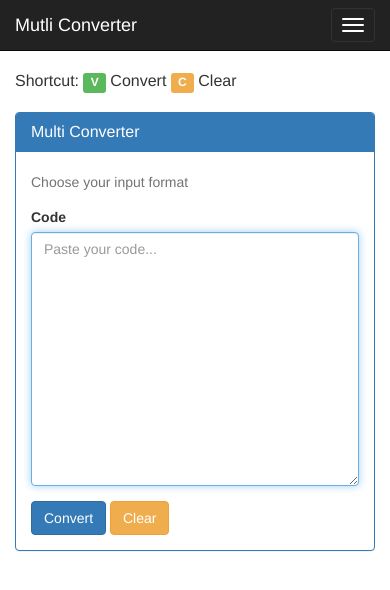
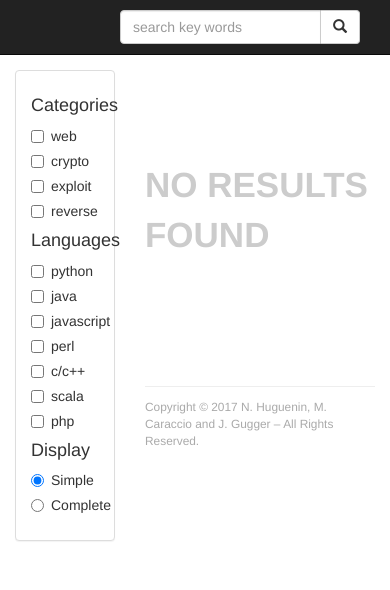
Before and after one commit to ymaktepi/WEM-Project, a Flask app: page / in a window 390 px wide. Shown: the top 590 px of the page. Run offline with Flask 2, Linux system fonts and the light colour scheme; some libraries are stand-ins or nearby versions.

Commit message:
add basic UI

```diff
--- a/application/wem/static/css/style.css
+++ b/application/wem/static/css/style.css
@@ -3,47 +3,148 @@ body {
   padding-bottom: 30px;
 }
 
-#base-code {
-	max-width: 100%;
-}
-
-#results-content .result-panel {
-  cursor: move;
-}
-
-.unselectable {
-  -webkit-user-select: none;
-  -moz-user-select: none;
-  user-select: none;
-}
-
-.full-width {
+.navbar-center {
   width: 100%;
 }
 
-#piping-result .panel-title {
-  line-height: 22px;
+.navbar-header form {
+  display: flex;
+  padding: 0;
 }
 
-#droppable-result {
+.navbar-center button {
+  margin: 10px 0;
+  border-top-left-radius: 0px;
+  border-bottom-left-radius: 0px;
+  border-left: 0px;
+}
+.navbar-center .form-control {
+  border-top-right-radius: 0px;
+  border-bottom-right-radius: 0px;
+}
+.navbar-center .form-group {
+  flex: 1;
+  padding: 10px 0;
+  display: inline-block;
+  margin-bottom: 0;
+  vertical-align: middle;
+}
+
+
+.footer {
+  margin-top: 3em;
+  padding-top: 1em;
+  font-size: 0.85em;
+  color: #aaa;
+  border-top: 1px solid #eee;
+}
+
+
+/******************************************************************************
+**  SPINNER
+******************************************************************************/
+
+#spinner {
   display: flex;
   justify-content: center;
   align-items: center;
-  border: 4px dashed #eee;
-  height: 5em;
-  margin-bottom: 15px;
+  min-height: 10em;
+}
+
+#spinner i {
+  font-size: 3em;
   color: #ccc;
-  font-size: 1.2em;
+  animation: 3s spinner infinite;
+}
+
+@keyframes spinner {
+  0% {
+    transform: rotate(0deg);
+  }
+
+  25% {
+    transform: rotate(180deg);
+  }
+
+  50% {
+    transform: rotate(180deg);
+  }
+
+  75% {
+    transform: rotate(360deg);
+  }
+
+  100% {
+    transform: rotate(360deg);
+  }
+}
+
+
+/******************************************************************************
+**  LOADING PAGE
+******************************************************************************/
+
+body.loading {
+  width: 100vw;
+  height: 100vh;
+  overflow: hidden;
+}
+
+#loading-page {
+  position: fixed;
+  top: 0;
+  bottom: 0;
+  left: 0;
+  right: 0;
+  background-color: #fff;
+  z-index: 1040;
+  display: flex;
+  justify-content: center;
+  align-items: center;
+}
+
+#loading-page i {
+  font-size: 7em;
+  color: #ccc;
+  animation: 2s spinner infinite;
+}
+
+
+/******************************************************************************
+**  NO RESULTS
+******************************************************************************/
+
+#no-results {
+  display: flex;
+  justify-content: center;
+  align-items: center;
+  min-height: 8em;
+}
+
+#no-results {
+  font-size: 2.5em;
+  color: #ccc;
   text-transform: uppercase;
   font-weight: bold;
 }
 
-#droppable-result.piping-result {
-  justify-content: flex-start;
-  border: 0px;
-  height: auto;
+
+/******************************************************************************
+**  RESULTS
+******************************************************************************/
+
+#results .panel-body h3 {
+  margin-top: 0;
 }
 
-#droppable-result.droppable-result-highlight {
-  border-color: rgb(51, 122, 183);
+#results .panel-body p:last-child {
+  margin-bottom: 0;
 }
+/*
+.result-tool {
+  background-color: #e2ebff;
+}
+
+.result-url {
+  background-color: #e2fff2;
+}*/
--- /dev/null
+++ b/application/wem/static/json/categories.json
@@ -0,0 +1,6 @@
+[
+	{"name": "web"},
+	{"name": "crypto"},
+	{"name": "exploit"},
+	{"name": "reverse"}
+]
--- a/application/wem/static/json/types.json
+++ /dev/null
@@ -1,6 +0,0 @@
-[
-	{"id": 1, "name": "UFT-8"},
-	{"id": 2, "name": "UFT-16"},
-	{"id": 3, "name": "base64"},
-	{"id": 4, "name": "python"}
-]
--- a/application/wem/static/scripts/app.js
+++ b/application/wem/static/scripts/app.js
@@ -1,264 +1,54 @@
 /**
  *  MAIN APPLICATION
  */
-(function($) { $(document).ready(function() {
-  /**
-   * Relative URL for getting this list of
-   * valide input formats
-   */
-  var GET_TYPES_URL = '/api/types';
+(function($) {
+  $(document).ready(function() {
 
-  /**
-   * Relative URL to transcode data
-   */
-  var GET_RESULTS_URL = '/api/encode';
+    var loadingPage = $('#loading-page'),
+      body = $('body'),
+      categoriesContainer = $('.categories-container'),
+      languagesContainer = $('.languages-container'),
+      noResults = $('#no-results'),
+      results = $('#results'),
+      spinner = $('#spinner');
 
-  /**
-   * Contains the state if data has been already
-   * transcoded
-   */
-  var firstLoad = false;
-
-  /**
-   * Define if the scroll animation must be
-   * performed when data is retreived
-   */
-  var animateOnResult = true;
-
-  /**
-   * Contains the state if the user has the focus
-   * on the textarea #base-code
-   */
-  var inFocus = true;
-
-  // Set the focus on textarea
-  $('#base-code').focus();
-
-  // Track the focus state
-  $('#base-code').on('focus', function() { inFocus = true; });
-  $('#base-code').on('focusout', function() { inFocus = false; });
-
-  function onChangeEvent() {
-    if (firstLoad) {
-      $('#convert-submit').click();
-    }
-  }
-  $('#base-code').on('change', onChangeEvent);
-
-  // Droppable area
-  $('#droppable-result').droppable({
-    activeClass: 'droppable-result-highlight',
-    accept: '.result-panel',
-    tolerance: 'touch',
-    drop: function(e, ui) {
-      var result = ui.draggable;
-      $(result)
-        .draggable('destroy')
-        .css({
-          left: 0,
-          top: 0,
-          position: 'relative'
-        })
-        .toggleClass('col-sm-6')
-        .addClass('full-width')
-        .detach();
-      $(result).find('.panel')
-        .removeClass('panel-default')
-        .addClass('panel-info')
-        .find('.panel-title')
-        .loadTemplate("/static/scripts/templates/close.html", {}, {
+    function Init() {
+      body.addClass('loading');
+      var promises = [];
+      var cat = $.ajax({url: '/static/json/categories.json', dataType: 'json', method: 'GET'}).done(function(data) {
+        var p = categoriesContainer.loadTemplate("/static/scripts/templates/checkbox.html", data, {
           overwriteCache: true,
-          append: true,
           success: function() {
-            $(this).on('click', function() {
-              $(this).parents('.result-panel').remove();
-              reloadPipeline();
-            });
+            // ...
           }
         });
-      $(result).find('textarea')
-        .attr('disabled','disabled');
-      $('#piping-result')
-        .append(result);
-      reloadPipeline();
-    }
-  });
+        promises.push(p);
+      });
+      promises.push(cat);
 
-  // Create shortcut
-  var cmd = false;
-  $(window).keydown(function(e) {
-    // cmd = 224 & ctrl = 17
-    if (e.which == 224 || e.which == 17) {
-      cmd = true;
-    } else if (e.which == 86 && !inFocus && !cmd) { // V
-      animateOnResult = true;
-      $('#convert-submit').click();
-    } else if (e.which == 67 && !inFocus && !cmd) { // C
-      $('#reset-btn').click();
-    }
-  });
-  $(window).keyup(function(e) {
-    if (e.which == 224 || e.which == 17) {
-      cmd = false;
-    }
-  });
-
-  // Hide stuff
-  $('#results-header').hide();
-  $('#droppable-result').hide();
-  // Get input valid formats
-  $.getJSON(
-    GET_TYPES_URL,
-    {},
-    function(formats, textStatus, jqXHR) {
-      $('#formats-controls')
-        .loadTemplate("/static/scripts/templates/label.html", formats, {
+      var lang = $.ajax({url: '/static/json/languages.json', dataType: 'json', method: 'GET'}).done(function(data) {
+        var p = languagesContainer.loadTemplate("/static/scripts/templates/checkbox.html", data, {
+          overwriteCache: true,
           success: function() {
-            $("input[name='input-format']").on('change', onChangeEvent);
+            // ...
           }
         });
-    });
+        promises.push(p);
+      });;
+      promises.push(lang);
 
-  $('#convert-form').on('submit', function(e) {
-    e.preventDefault();
-    $('#convert-submit').prop('disabled', true);
-    reloadPipeline();
-  });
+      $.when.apply($, promises).then(function(schemas) {
+        setTimeout(function() {
+          body.removeClass('loading');
+          loadingPage.hide();
+        }, 1000);
+      }, function(e) {});
 
-  $('#reset-btn').on('click', function() {
-    firstLoad = false;
-    $('#base-code').focus();
-    $('#alert-content').empty();
-    $('#piping-result').empty();
-    $('#results-content').empty();
-    $('#results-header').hide();
-    $('#droppable-result').hide();
-    setTimeout(function () { $('#convert-form')[0].reset(); }, 1);
-  });
+      spinner.hide();
+      results.empty();
 
-  // Reload the pipeline
-  function reloadPipeline() {
-    // Construct the pipeline
-    var pipeline = [];
-    $('#piping-result textarea').each(function(index, textarea) {
-      var ecodeId = $(textarea)
-        .parents('.result-panel')
-        .attr('data-id');
-      var step = {
-        step: index+1,
-        ecodeId: parseInt(ecodeId),
-      };
-      pipeline.push(step);
-    });
+    }
+    Init();
 
-    var input = $('#base-code').val(),
-        format = $('input[name=input-format]:checked').val()
-        results = [];
-
-    $.ajax(
-        GET_RESULTS_URL + '?format=' + format + '&content=' + input,
-        { dataType: 'json' }
-      ).done(function(_res) {
-        results = _res;
-        if (pipeline.length > 0) {
-          nextStep(1, _res, pipeline);
-        } else {
-          updateResultsUI(results);
-        }
-      }).error(displayErrorMessage).always(function() {
-        if (pipeline.length == 0) {
-          $('#convert-submit').prop('disabled', false);
-        }
-      });
-  }
-
-  // Perform the next step in the pipeline
-  function nextStep(index, _res, pipeline) {
-    var currentStep = pipeline.splice(0,1)[0],
-        format = currentStep.ecodeId,
-        input = $.grep(_res, function(e) {
-          return e.id == format;
-        })[0].content;
-    $($('#piping-result textarea').get(index-1)).val(input);
-    $.ajax(
-        GET_RESULTS_URL + '?format=' + format + '&content=' + input,
-        { dataType: 'json' }
-      ).done(function(_newRes) {
-        if (pipeline.length > 0) {
-          nextStep(index+1, _newRes, pipeline);
-        } else {
-          updateResultsUI(_newRes);
-        }
-      }).error(displayErrorMessage).always(function() {
-        if (pipeline.length == 0) {
-          $('#convert-submit').prop('disabled', false);
-        }
-      });
-  }
-
-  // Update the result UI
-  function updateResultsUI(results) {
-    $('#alert-content')
-      .loadTemplate("/static/scripts/templates/message.html", {
-        classes: 'alert alert-success',
-        title: 'Converted!',
-        message: 'input converted correctly!'
-      });
-    $('#results-content')
-      .empty()
-      .loadTemplate("/static/scripts/templates/results.html", results, {
-        success: function() {
-          bindEventOnResult();
-        }
-      });
-    $('#results-header').show();
-    $('#droppable-result').show();
-    firstLoad = true;
-    if (animateOnResult) {
-      $('html').animate({
-        scrollTop: $("#results-header").offset().top
-      }, 500, 'swing', function() {
-        $('#results-content textarea')[0].focus();
-        animateOnResult = false;
-      });
-    }
-  }
-
-  // Display an error message, used in Ajax callback
-  function displayErrorMessage(jqXHR, textStatus, errorThrown) {
-    $('#alert-content')
-      .loadTemplate("/static/scripts/templates/message.html", {
-        classes: 'alert alert-danger',
-        title: 'Error!',
-        message: errorThrown
-      });
-  }
-
-  // Auto-select
-  function bindEventOnResult() {
-    $('#results-content textarea').each(function() {
-      $(this).on('focus', function(e) { this.select(); });
-      $(this).on('onselectstart', function(e) { return false; });
-    });
-    $('#results-content .result-panel').each(function() {
-      $(this).draggable({
-        zIndex: 100,
-        revert: 'invalid',
-        revertDuration: 0,
-        snap: true,
-        snapMode: 'inner',
-        start: function(event, ui) {
-          $(this).find('.panel')
-            .removeClass('panel-default')
-            .addClass('panel-primary');
-        },
-        stop: function(event, ui) {
-          $(this).find('.panel')
-            .removeClass('panel-primary')
-            .addClass('panel-default');
-        }
-      });
-    });
-  }
-
-})})(jQuery);
+  })
+})(jQuery);
--- /dev/null
+++ b/application/wem/static/scripts/templates/checkbox.html
@@ -0,0 +1,6 @@
+<div class="checkbox">
+  <label>
+    <input type="checkbox" data-value="name">
+    <span data-content-text="name"></span>
+  </label>
+</div>
--- a/application/wem/templates/index.html
+++ b/application/wem/templates/index.html
@@ -1,75 +1,110 @@
-{% extends "main_layout.html" %}
+{% extends "main_layout.html" %} {% block title %} Converter! {% endblock %} {% block content %}
 
-{% block title %}
-    Converter!
-{% endblock %}
-{% block content %}
+<!-- Fixed navbar -->
+<nav class="navbar navbar-inverse navbar-fixed-top">
+  <div class="container">
+    <div class="navbar-header navbar-center">
+      <form class="col-xs-8 col-xs-offset-4">
+        <div class="form-group">
+          <input type="text" class="form-control" placeholder="search key words">
+        </div>
+        <button type="submit" class="btn btn-default"><i class="glyphicon glyphicon-search"></i></button>
+      </form>
+    </div>
+  </div>
+</nav>
 
-  <!-- Fixed navbar -->
-  <nav class="navbar navbar-inverse navbar-fixed-top">
-    <div class="container">
-      <div class="navbar-header">
-        <button type="button"
-          class="navbar-toggle collapsed"
-          data-toggle="collapse"
-          data-target="#navbar"
-          aria-expanded="false"
-          aria-controls="navbar">
-            <span class="sr-only">Toggle navigation</span>
-            <span class="icon-bar"></span>
-            <span class="icon-bar"></span>
-            <span class="icon-bar"></span>
-        </button>
-        <a class="navbar-brand" href="#">Mutli Converter</a>
+<div id="main-content" class="container theme-showcase" role="main">
+
+  <div class="row">
+    <div class="col-xs-4">
+      <div class="panel panel-default">
+        <div class="panel-body">
+
+          <h4>Categories</h4>
+          <div class="categories-container">
+            <div class="checkbox">
+              <label>
+                <input type="checkbox" value="">
+                web
+              </label>
+            </div>
+            <div class="checkbox">
+              <label>
+                <input type="checkbox" value="">
+                crypto
+              </label>
+            </div>
+          </div>
+
+          <h4>Languages</h4>
+          <div class="languages-container"></div>
+
+          <h4>Display</h4>
+          <div class="display-container">
+            <div class="radio">
+              <label>
+                <input type="radio" name="displayOption" id="optionsRadios1" value="simple" checked>
+                Simple
+              </label>
+            </div>
+            <div class="radio">
+              <label>
+                <input type="radio" name="displayOption" id="optionsRadios2" value="complete">
+                Complete
+              </label>
+            </div>
+          </div>
+
+        </div>
       </div>
     </div>
-  </nav>
+    <div class="col-xs-8">
+      <div id="alert-content"></div>
+      <div id="spinner">
+        <i class="glyphicon glyphicon-hourglass"></i>
+      </div>
+      <div id="no-results">
+        no results found
+      </div>
+      <div id="results">
 
-  <div id="main-content" class="container theme-showcase" role="main">
+        <div class="panel panel-default result-simple result-tool">
+          <div class="panel-body">
+            <h3><i class="glyphicon glyphicon-link"></i>&nbsp;<a href="#" target="_blank">http://localhost:8008/#</a></h3>
+            <p>Description</p>
+          </div>
+        </div>
 
-    <div id="alert-content"></div>
+        <div class="panel panel-default result-complete result-url">
+          <div class="panel-body">
+            <h3><i class="glyphicon glyphicon-link"></i>&nbsp;<a href="#" target="_blank">http://localhost:8008/#</a></h3>
+            <p>
+              <i class="glyphicon glyphicon-tags"></i>&nbsp;
+              <span class="label label-default">Default</span>
+              <span class="label label-primary">Primary</span>
+              <span class="label label-success">Success</span>
+              <span class="label label-info">Info</span>
+              <span class="label label-warning">Warning</span>
+              <span class="label label-danger">Danger</span></p>
+            <p>Description</p>
+          </div>
+        </div>
 
-    <p class="lead">
-      Shortcut:
-      <span class="label label-success">V</span> Convert
-      <span class="label label-warning">C</span> Clear
-    </p>
-
-    <div class="panel panel-primary">
-      <div class="panel-heading">
-        <h3 class="panel-title">Multi Converter</h3>
       </div>
-      <div class="panel-body">
-        <form id="convert-form">
-          <div class="form-group">
-            <span class="help-block">Choose your input format</span>
-            <div id="formats-controls"></div>
-          </div>
-          <div class="form-group">
-            <label for="base-code">Code</label>
-            <textarea autofocus
-              id="base-code"
-              class="form-control"
-              name="base-code"
-              required="required"
-              placeholder="Paste your code..."
-              rows="12"></textarea>
-          </div>
-          <div id="piping-result"></div>
-          <div id="droppable-result">
-            <span>Drop a result to create a pipeline</span>
-          </div>
-          <button id="convert-submit" type="submit" class="btn btn-primary">Convert</button>
-          <button id="reset-btn" type="button" class="btn btn-warning">Clear</button>
-        </form>
+      <div class="footer">
+        Copyright &copy; 2017 N. Huguenin, M. Caraccio and J. Gugger – All Rights Reserved.
       </div>
     </div>
+  </div>
 
-    <div id="results-header" class="page-header">
-      <h1>Results</h1>
-    </div>
-    <div id="results-content" class="row"></div>
+</div>
+<!-- /container -->
 
-  </div> <!-- /container -->
+
+<div id="loading-page">
+  <i class="glyphicon glyphicon-refresh"></i>
+</div>
+
 
 {% endblock %}
```
Also changed, not shown: application/wem/static/json/languages.json (added, +9 -0 lines), README.md.
